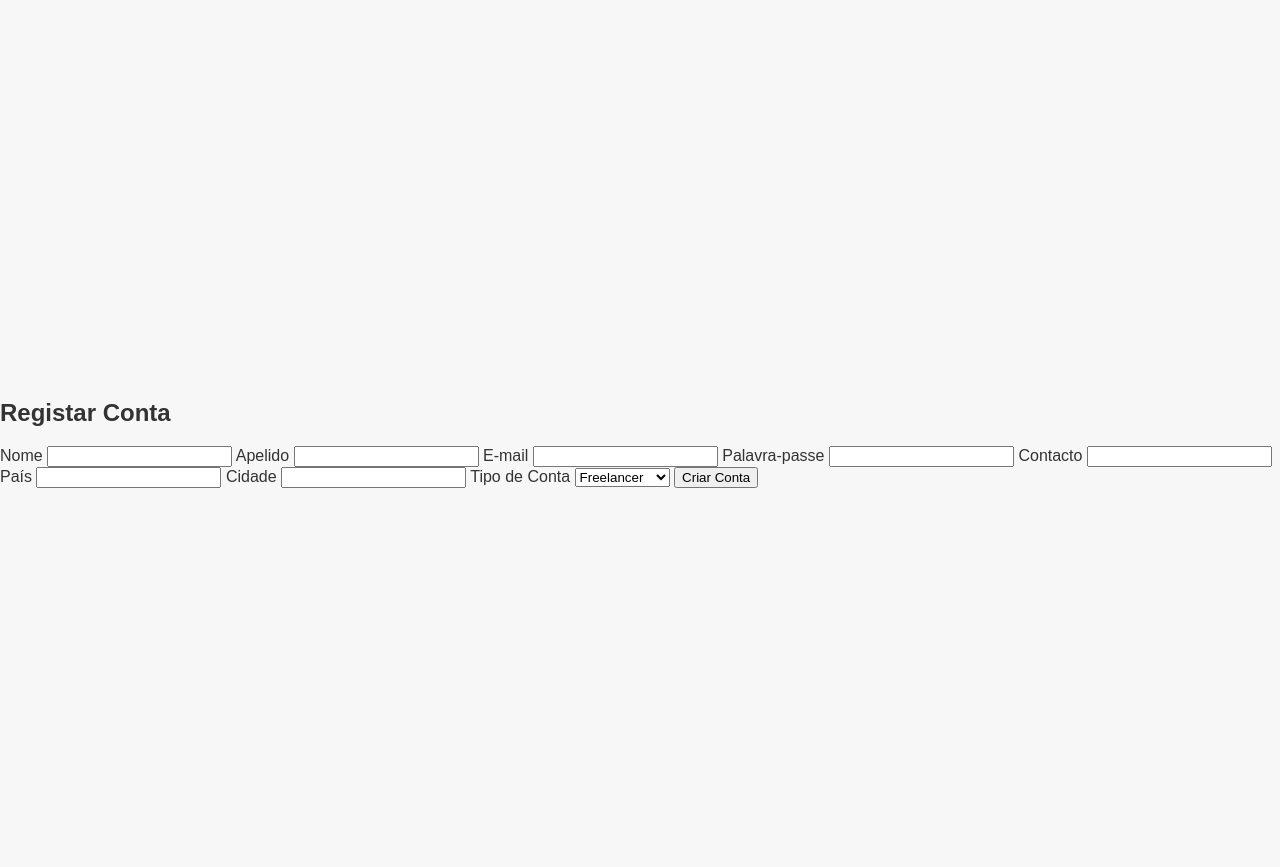
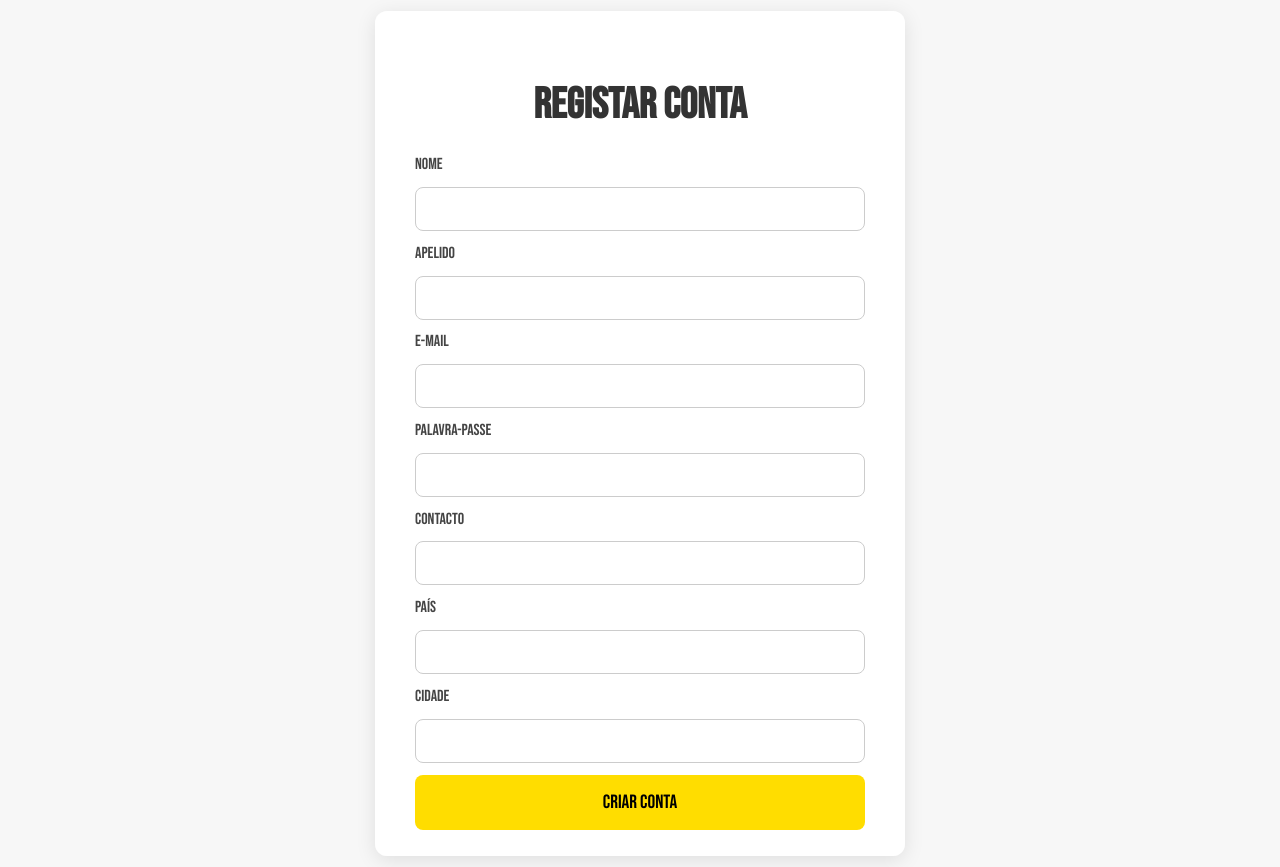
Before and after one commit to D4yz-stp/Restaurant-freelance-platform, a PHP site: page /Html/Log/register.html in a window 1280 px wide. Run offline with PHP 8.4, Linux system fonts and the light colour scheme.

Commit message:
Register done

```diff
--- a/Css/auth.css
+++ b/Css/auth.css
@@ -7,45 +7,46 @@ body {
     align-items: center;
     justify-content: center;
     height: 100vh;
-    color: #333;
 }
 
 .auth-container {
     background-color: #fff;
-    padding: 3rem;
-    border-radius: 16px;
-    box-shadow: 0 6px 24px rgba(0, 0, 0, 0.1);
+    padding: 2rem 2.5rem;
+    border-radius: 12px;
+    box-shadow: 0 4px 20px rgba(0,0,0,0.1);
     text-align: center;
     width: 100%;
-    max-width: 420px;
-    transition: all 0.3s ease-in-out;
+    max-width: 450px;
+    max-height: 90vh;
+    overflow-y: auto;
 }
 
 .auth-container h2 {
-    margin-bottom: 2rem;
-    font-size: 2.5rem;
-    color: #222;
-    letter-spacing: 1px;
+    margin-bottom: 1.5rem;
+    font-size: 2.7rem;
+    font-family: 'Bebas Neue', sans-serif;
+    color: #333;
 }
 
 .auth-container form {
     display: flex;
     flex-direction: column;
-    gap: 1.2rem;
+    gap: 0.8rem;
+    text-align: left;
 }
 
-.auth-container input {
-    padding: 1rem;
+.auth-container label {
+    font-size: 1rem;
+    color: #444;
+}
+
+.auth-container input,
+.auth-container select {
+    padding: 0.75rem;
     font-size: 1rem;
     border: 1px solid #ccc;
-    border-radius: 10px;
-    background-color: #fefefe;
-    transition: border 0.2s ease;
-}
-
-.auth-container input:focus {
-    border-color: #ffdd00;
-    outline: none;
+    border-radius: 8px;
+    font-family: sans-serif;
 }
 
 .auth-container button {
@@ -53,10 +54,10 @@ body {
     background-color: #ffdd00;
     border: none;
     font-size: 1.2rem;
-    font-family: 'Bebas Neue', sans-serif;
-    border-radius: 10px;
+    border-radius: 8px;
     cursor: pointer;
     transition: background 0.3s ease;
+    font-family: 'Bebas Neue', sans-serif;
 }
 
 .auth-container button:hover {
@@ -71,34 +72,9 @@ body {
 .auth-container a {
     color: #000;
     text-decoration: underline;
-    transition: color 0.2s ease;
 }
 
-.auth-container a:hover {
-    color: #444;
+/* Ocultar select de role (já que será escolhido depois) */
+#role {
+    display: none;
 }
-
-.auth-container .success-message {
-    color: #28a745;
-    font-size: 0.9rem;
-    margin-top: 1rem;
-}
-.auth-container .error-message {
-    color: #ff0000;
-    font-size: 0.9rem;
-    margin-top: 1rem;
-}
-
-.auth-container .loading {
-    display: flex;
-    align-items: center;
-    justify-content: center;
-    font-size: 1.2rem;
-    color: #ffdd00;
-}
-
-.auth-container .loading img {
-    width: 20px;
-    height: 20px;
-    margin-right: 10px;
-}
--- a/Html/Log/register.html
+++ b/Html/Log/register.html
@@ -4,9 +4,10 @@
     <meta charset="UTF-8">
     <title>Registo - OlgaRJ</title>
     <link rel="stylesheet" href="../../Css/auth.css">
+    <link href="https://fonts.googleapis.com/css2?family=Bebas+Neue&display=swap" rel="stylesheet">
 </head>
 <body>
-    <div class="register-container">
+    <div class="auth-container">
         <h2>Registar Conta</h2>
         <form action="register.php" method="POST">
             <label for="first_name">Nome</label>
@@ -30,11 +31,8 @@
             <label for="city">Cidade</label>
             <input type="text" id="city" name="city">
 
-            <label for="role">Tipo de Conta</label>
-            <select id="role" name="role" required>
-                <option value="freelancer">Freelancer</option>
-                <option value="restaurant">Restaurante</option>
-            </select>
+            <!-- Campo oculto (será tratado na próxima página) -->
+            <input type="hidden" id="role" name="role" value="">
 
             <button type="submit">Criar Conta</button>
         </form>
```
